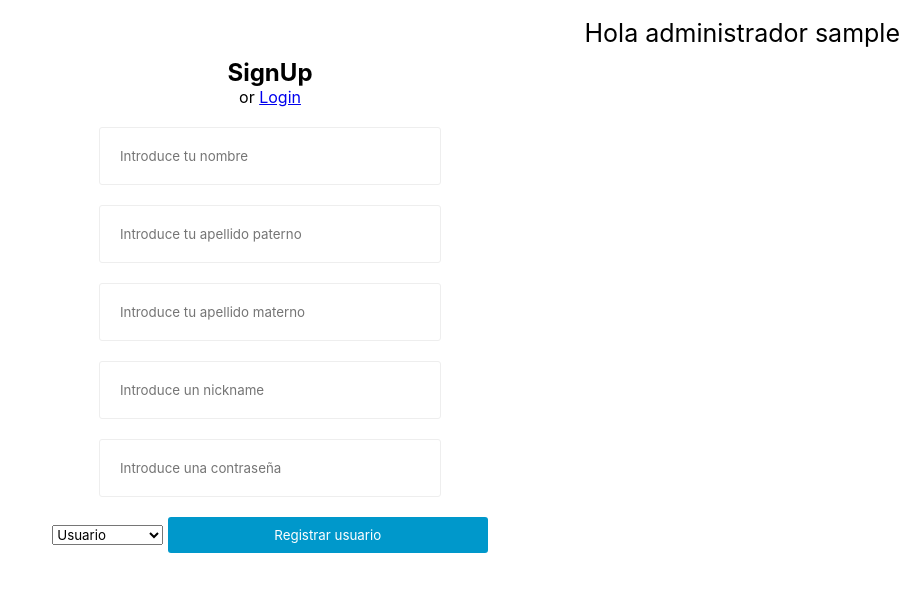
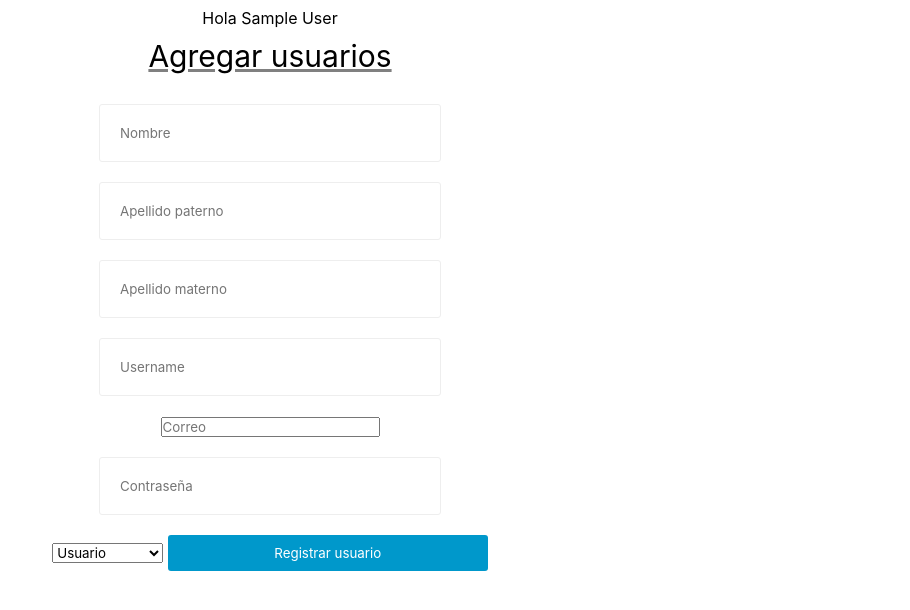
Before and after one commit to JUANIMAN/ProyectoFinalPW2, a PHP site: page /files/admin/add_user.php in a window 1280 px wide. Shown: the part 105-715 px from the top of the page, without its empty margins (370-1280 px from the left). Run offline with PHP 8.4, Linux system fonts and the light colour scheme; the visitor is signed in with stand-in values (Sample User, id 1).

Commit message:
Se actualizo la logica y la pagina de agregar usuarios

```diff
--- a/admin/add_user.php
+++ b/admin/add_user.php
@@ -1,30 +1,29 @@
 <?php
 session_start();
-if (@$_SESSION['admin']==true) {
-
+if (@$_SESSION['admin'] == true) {
   include 'cabecera.php';
-
 ?>
 
-<div id="username">
-	Hola administrador <?php echo $_SESSION['username']?>
+  <div id="fname">
+    Hola <?php echo $_SESSION['fname'] ?>
   </div>
 
-<h1>SignUp</h1>
-    <span>or <a href="..">Login</a></span>
-
+  <div id="titulo">Agregar usuarios</div>
   <form action="add_userdb.php" method="get">
-      <input name="nombre" type="text" placeholder="Introduce tu nombre">
-      <input name="apellidop" type="text" placeholder="Introduce tu apellido paterno">
-      <input name="apellidom" type="text" placeholder="Introduce tu apellido materno">
-      <input name="nick" type="text" placeholder="Introduce un nickname">
-      <input name="pass" type="text" placeholder="Introduce una contraseña">
+    <input name="nombre" type="text" placeholder="Nombre">
+    <input name="apellidop" type="text" placeholder="Apellido paterno">
+    <input name="apellidom" type="text" placeholder="Apellido materno">
+    <input name="user" type="text" placeholder="Username">
+    <input name="email" type="email" placeholder="Correo">
+    <input name="pass" type="password" placeholder="Contraseña">
     <select name="tipo">
       <option value=1>Administrador</option>
       <option value=2 selected>Usuario</option>
     </select>
     <input type="submit" value="Registrar usuario">
   </form>
+
+  <?php include 'pie.php'; ?>
 <?php
 }
 //session_destroy();
```
Also changed, not shown: admin/add_userdb.php (+29 -16 lines). Lines whose indentation alone changed are shown as unchanged.
